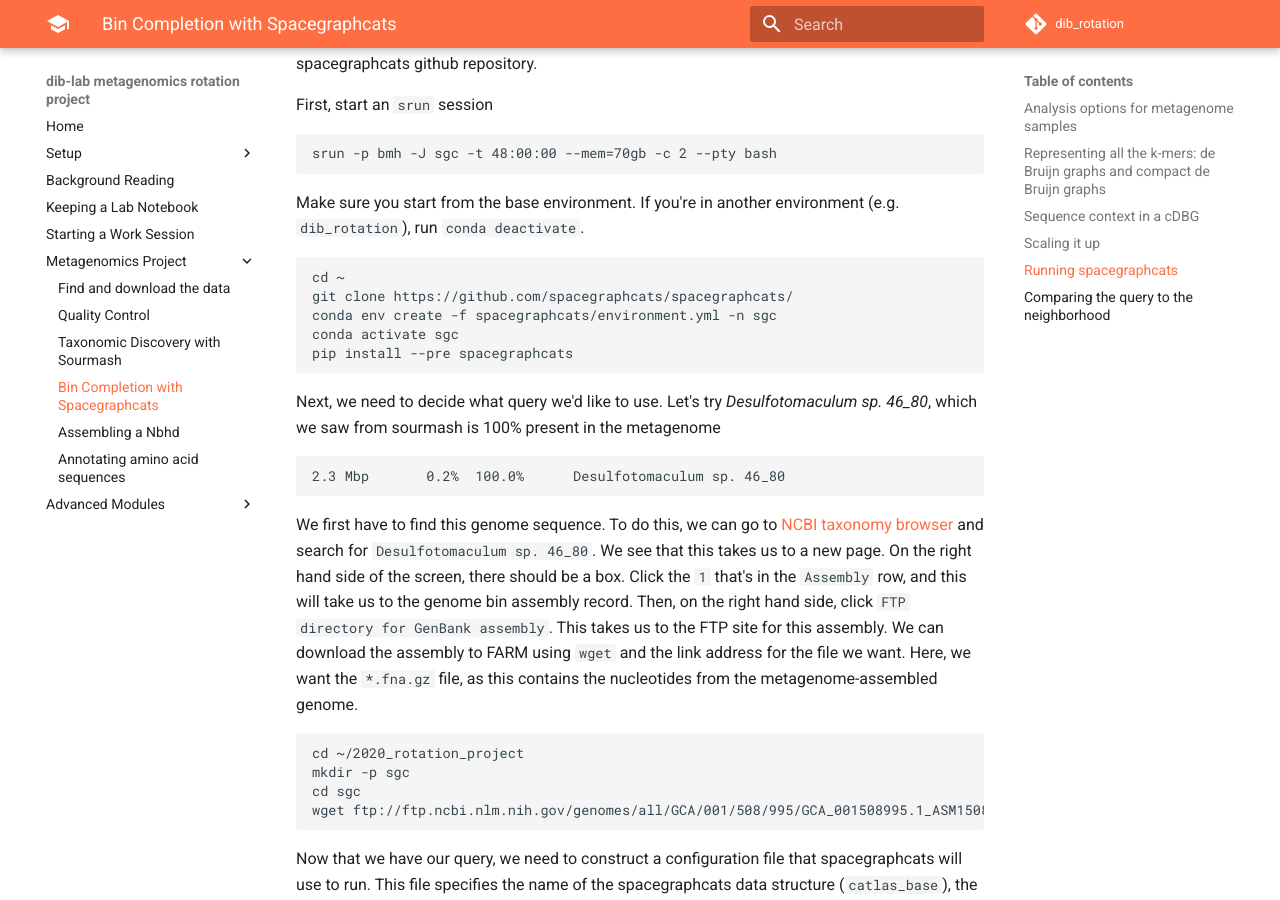
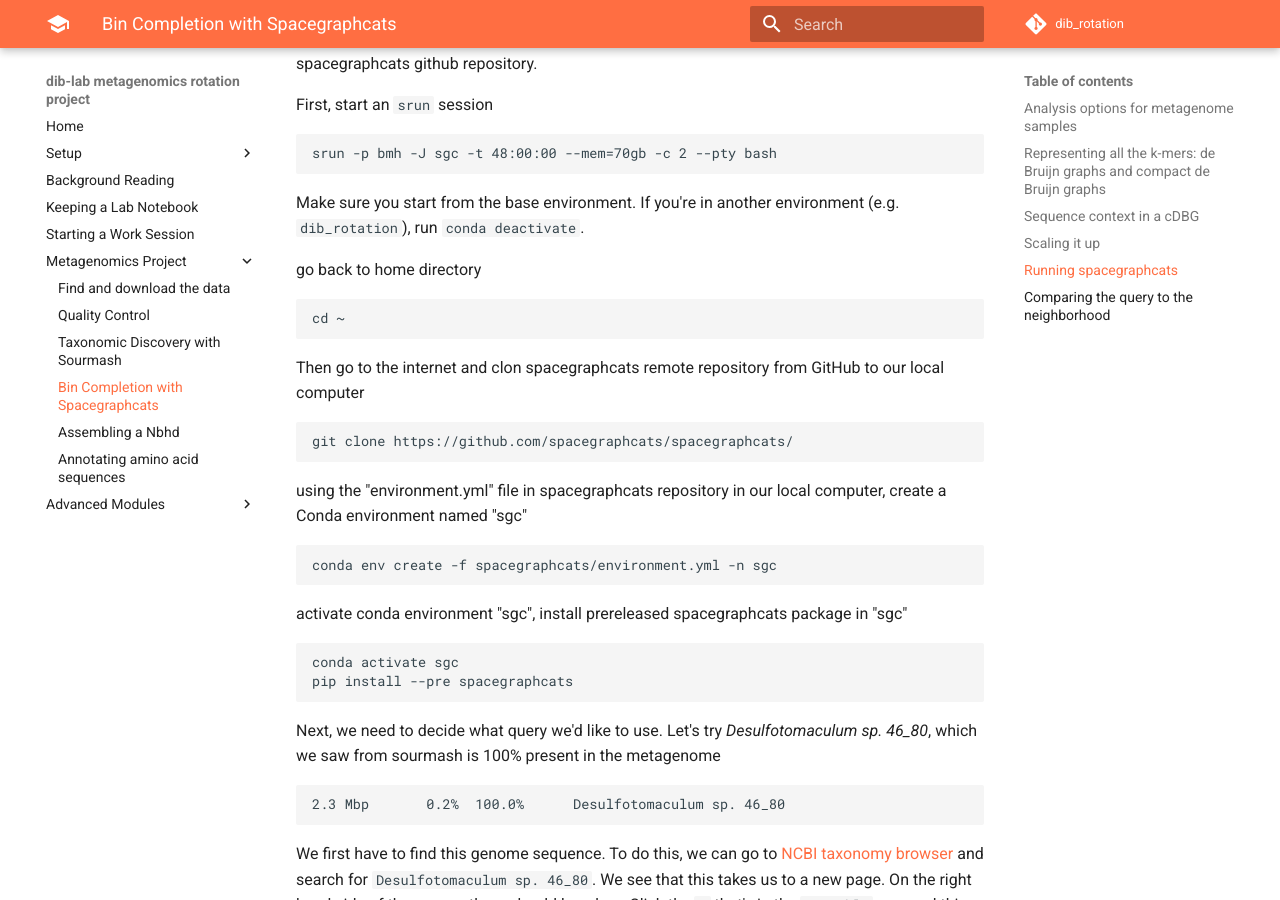
Before and after one commit to dib-lab/dib_rotation, an MkDocs documentation site: the page built from doc/08_bin_completion_with_spacegraphcats.md, in a window 1280 px wide and 900 px high, scrolled down 6040 px. Built offline with MkDocs 1.6.1 and Material for MkDocs 9.7.7, drawn with Linux system fonts in a browser that asks for light colours; comment, search, counter and statistics services are not loaded.

Commit message:
clarify and explain codes in "dib-lab metagenomics rotation project Bin Completion with Spacegraphcats"

````diff
--- a/doc/08_bin_completion_with_spacegraphcats.md
+++ b/doc/08_bin_completion_with_spacegraphcats.md
@@ -166,14 +166,24 @@
 Make sure you start from the base environment.
 If you're in another environment (e.g. `dib_rotation`), run `conda deactivate`.
 
+go back to home directory
 ```
 cd ~
+```
+Then go to the internet and clon spacegraphcats remote repository from GitHub to our local computer
+```
 git clone https://github.com/spacegraphcats/spacegraphcats/
+```
+using the "environment.yml" file in spacegraphcats repository in our local computer, create a Conda environment named "sgc"
+```
 conda env create -f spacegraphcats/environment.yml -n sgc
+```
+activate conda environment "sgc", install prereleased spacegraphcats package in "sgc"
+
+```
 conda activate sgc
 pip install --pre spacegraphcats
 ```
-
 Next, we need to decide what query we'd like to use.
 Let's try *Desulfotomaculum sp. 46_80*, which we saw from sourmash is 100% present in the metagenome
 
````
